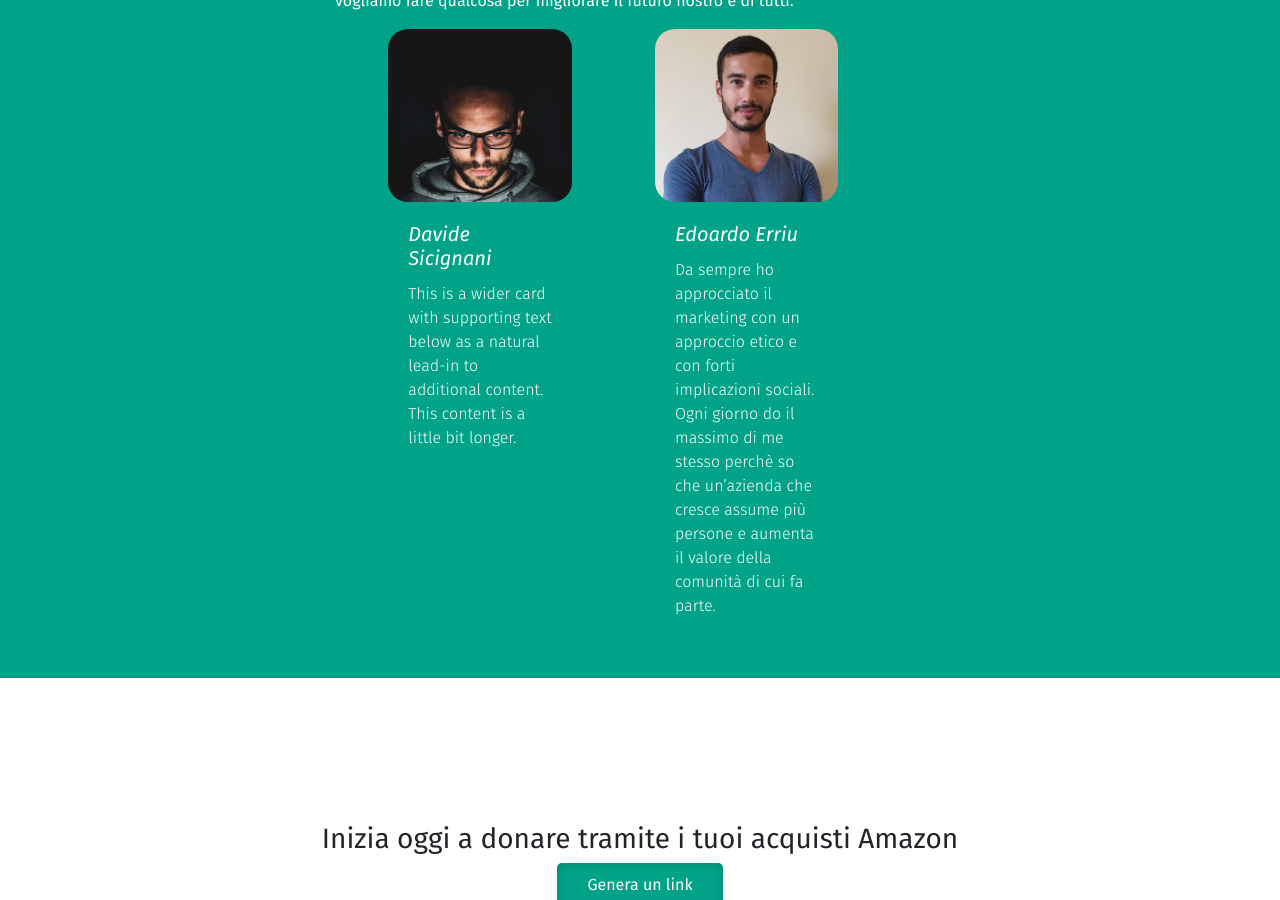
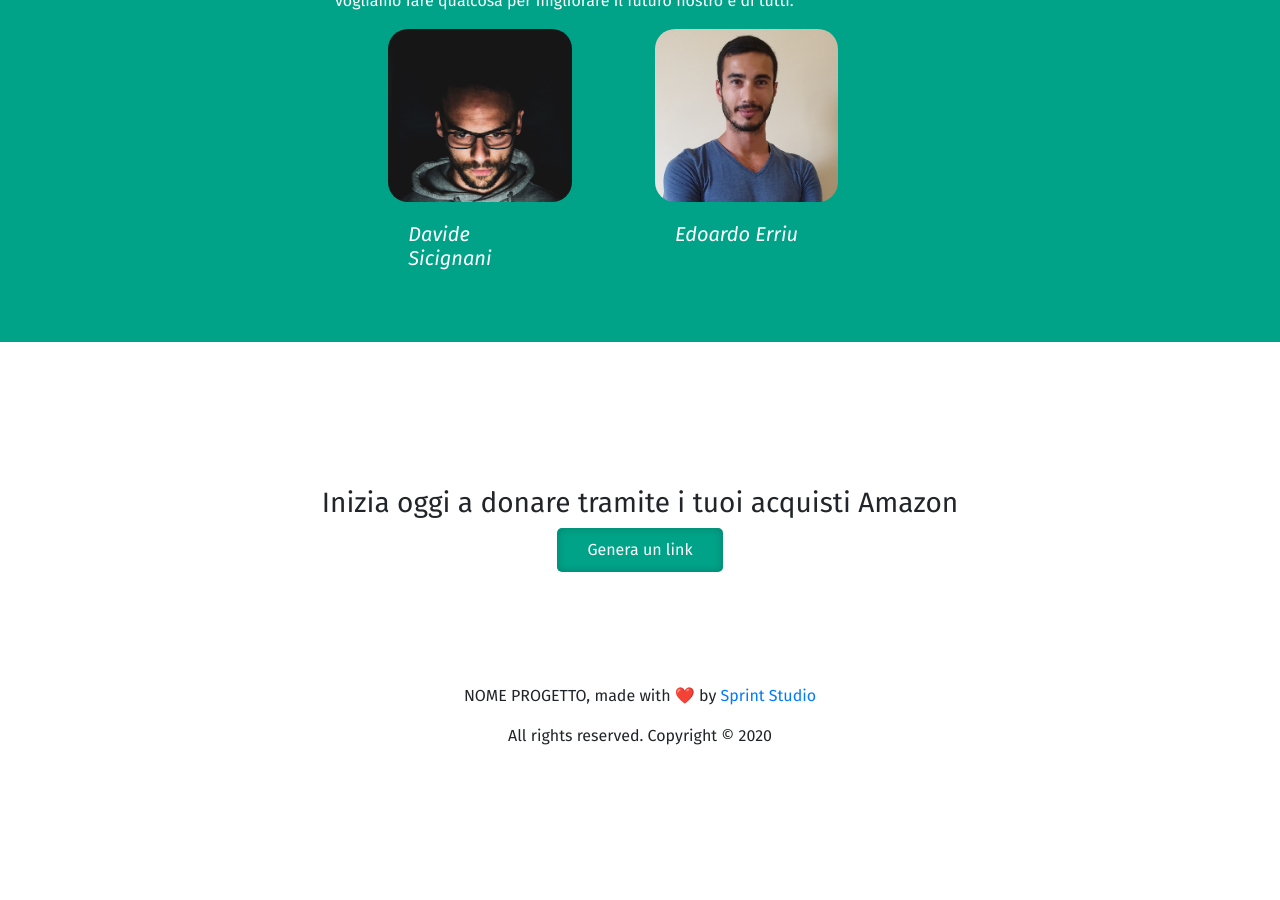
Before and after one commit to sprint-studio/charity-buy, a Jekyll site: the page built from index.html, in a window 1280 px wide and 900 px high, scrolled down 3600 px. Built offline with Jekyll 4.4.1, drawn with Linux system fonts in a browser that asks for light colours; after the commit the page ends 4364 px from its top, so only the background shows below that.

Commit message:
Removed team members description

```diff
--- a/_data/content.yml
+++ b/_data/content.yml
@@ -92,8 +92,6 @@ team:
       - "Siamo Sprint Studio, ci piace creare progetti che siano di aiuto alle persone e vogliamo fare qualcosa per migliorare il futuro nostro e di tutti."
     members:
       - name: "Davide Sicignani"
-        description: "This is a wider card with supporting text below as a natural lead-in to additional content. This content is a little bit longer."
         image: "assets/img/davide-sicignani-web-developer.jpg"
       - name: "Edoardo Erriu"
-        description: "Da sempre ho approcciato il marketing con un approccio etico e con forti implicazioni sociali. Ogni giorno do il massimo di me stesso perchè so che un’azienda che cresce assume più persone e aumenta il valore della comunità di cui fa parte."
         image: "assets/img/edoardo-maria-erriu-web-marketing.jpg"
```
Also changed, not shown: 1 other file.
